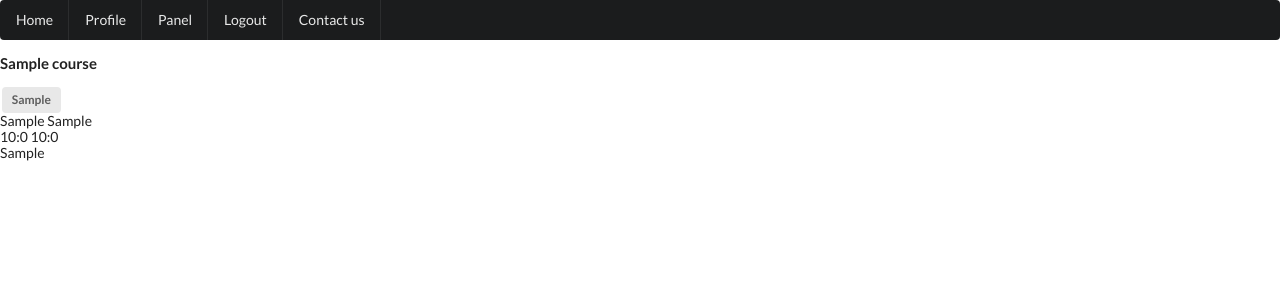
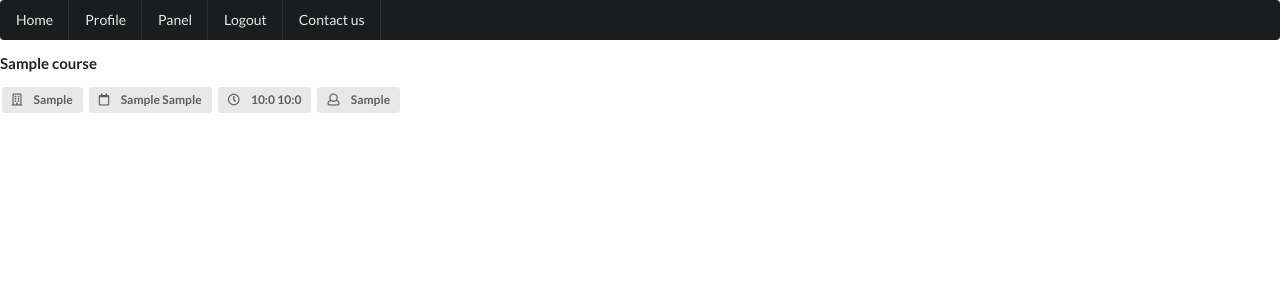
Before and after one commit to Mfary/webelopers, a Django app: page /courses/ in a window 1280 px wide. Shown: the top 300 px of the page. Run offline with Django 3.2, Linux system fonts and the light colour scheme; a user stored in the database is signed in; tables that the repository leaves empty hold one stand-in row (values such as "Sample post").

Commit message:
Beautiful course list

```diff
--- a/templates/courses.html
+++ b/templates/courses.html
@@ -5,23 +5,27 @@
     </title>
 {% endblock %}
 {% block body %}
-    <div id="all_courses" class="ui list">
+    <div id="all_courses" class="ui divided relaxed list">
         {% for course in courses %}
             <div class="item {{ course.course_number }}_{{ course.group_number }}">
                 <h4>{{ course.name }}</h4>
                 <div class="ui label">
-                     {{ course.department }}
+                    <i class="building outline icon"></i>
+                    {{ course.department }}
                 </div>
-                <div>
+                <div class="ui label">
+                    <i class="calendar outline icon"></i>
                     {{ course.first_day }}
                     {% if course.second_day %}
                         {{ course.second_day }}
                     {% endif %}
                 </div>
-                <div>
-                    {{ course.start_time.hour }}:{{ course.start_time.minute }} {{ course.end_time.hour }}:{{  course.end_time.minute }}
+                <div class="ui label">
+                    <i class="clock outline icon"></i>
+                    {{ course.start_time.hour }}:{{ course.start_time.minute }} {{ course.end_time.hour }}:{{ course.end_time.minute }}
                 </div>
-                <div>
+                <div class="ui label">
+                    <i class="user outline icon"></i>
                     {{ course.teacher }}
                 </div>
             </div>
```
Also changed, not shown: templates/panel.html (+6 -6 lines).
